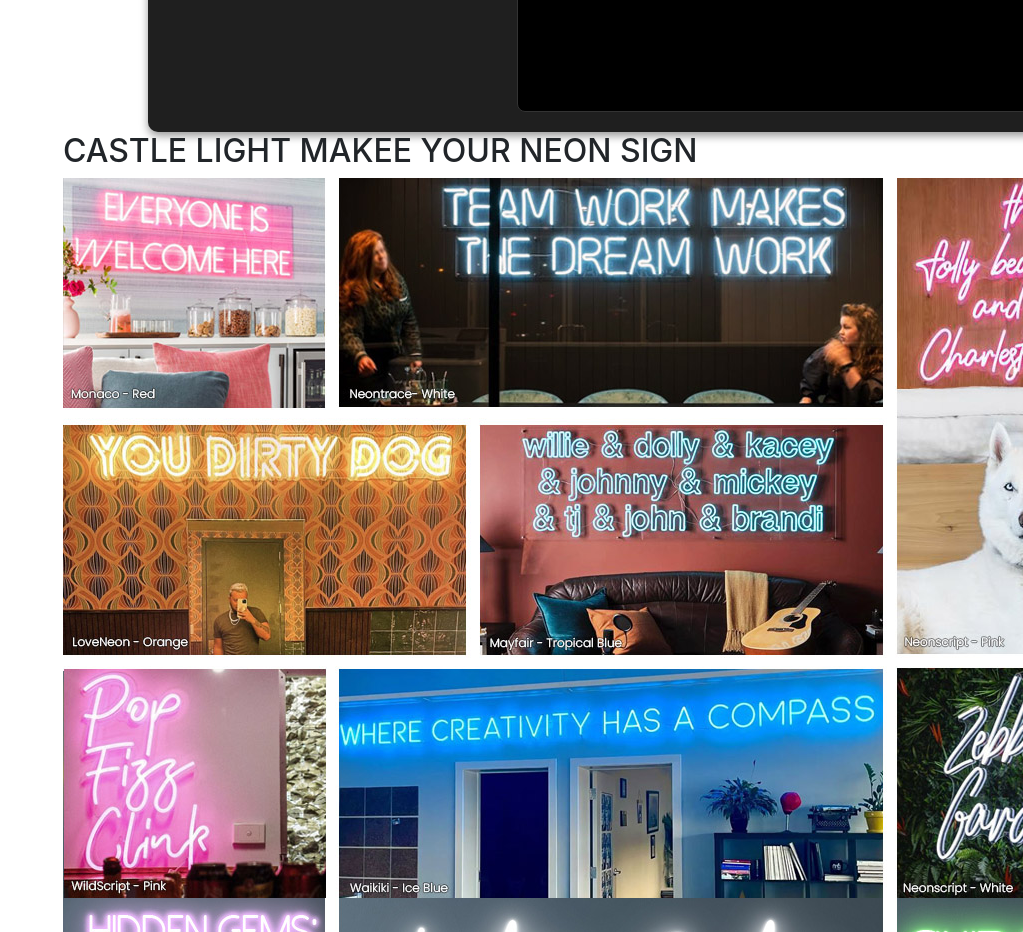
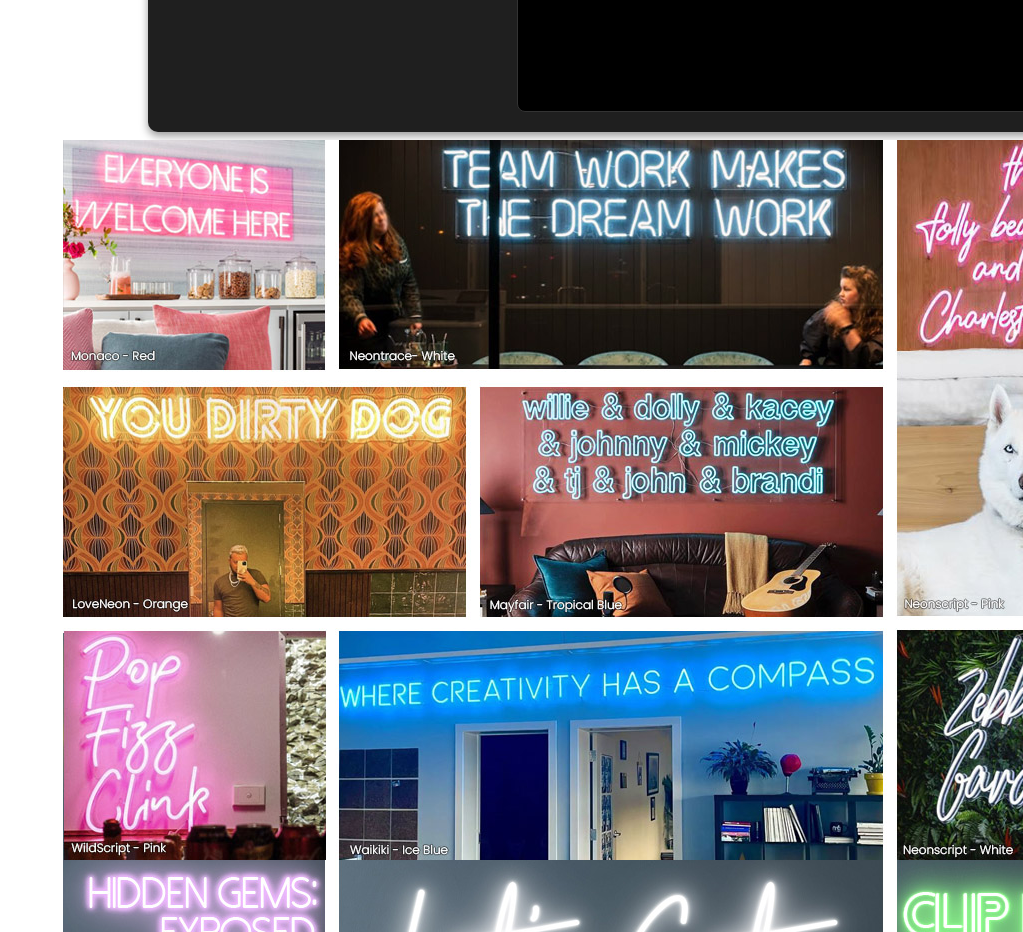
Before and after one commit to Onajjarko/Castlelight, a website: page index.html in a window 1280 px wide. Shown: the part 1560-2492 px from the top of the page, without its empty margins (257-1280 px from the left). Drawn offline with Linux system fonts and the light colour scheme.

Commit message:
Update index.html

```diff
--- a/index.html
+++ b/index.html
@@ -76,7 +76,7 @@
     </div>
 
     <div class="gallery-container">
-        <h2>CASTLE LIGHT MAKEE YOUR NEON SIGN</h2>
+        <h2></h2>
         <div class="image-grid">
             <img src="images/desktop1signs.jpg" alt="تصميم مكتبي 1">
             <img src="images/desktop2designs.jpg" alt="تصميم مكتبي 2">
```
